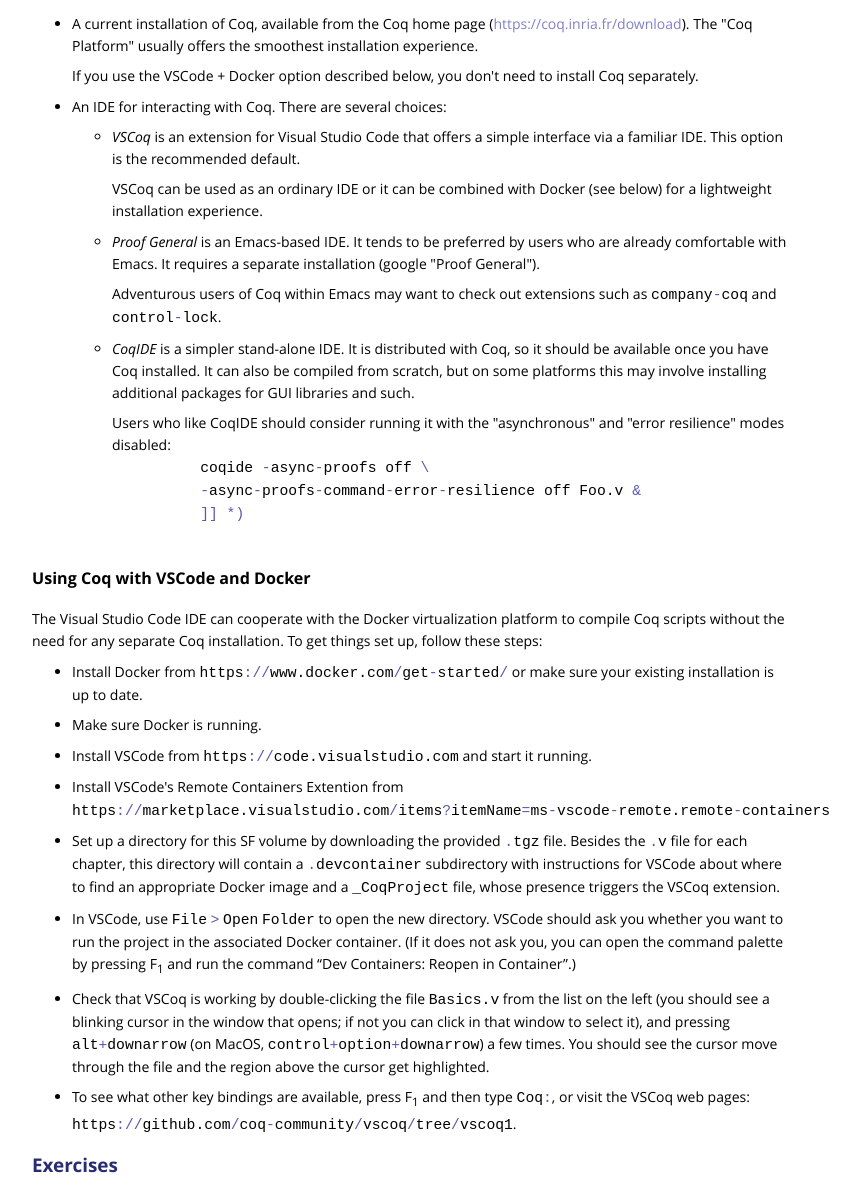
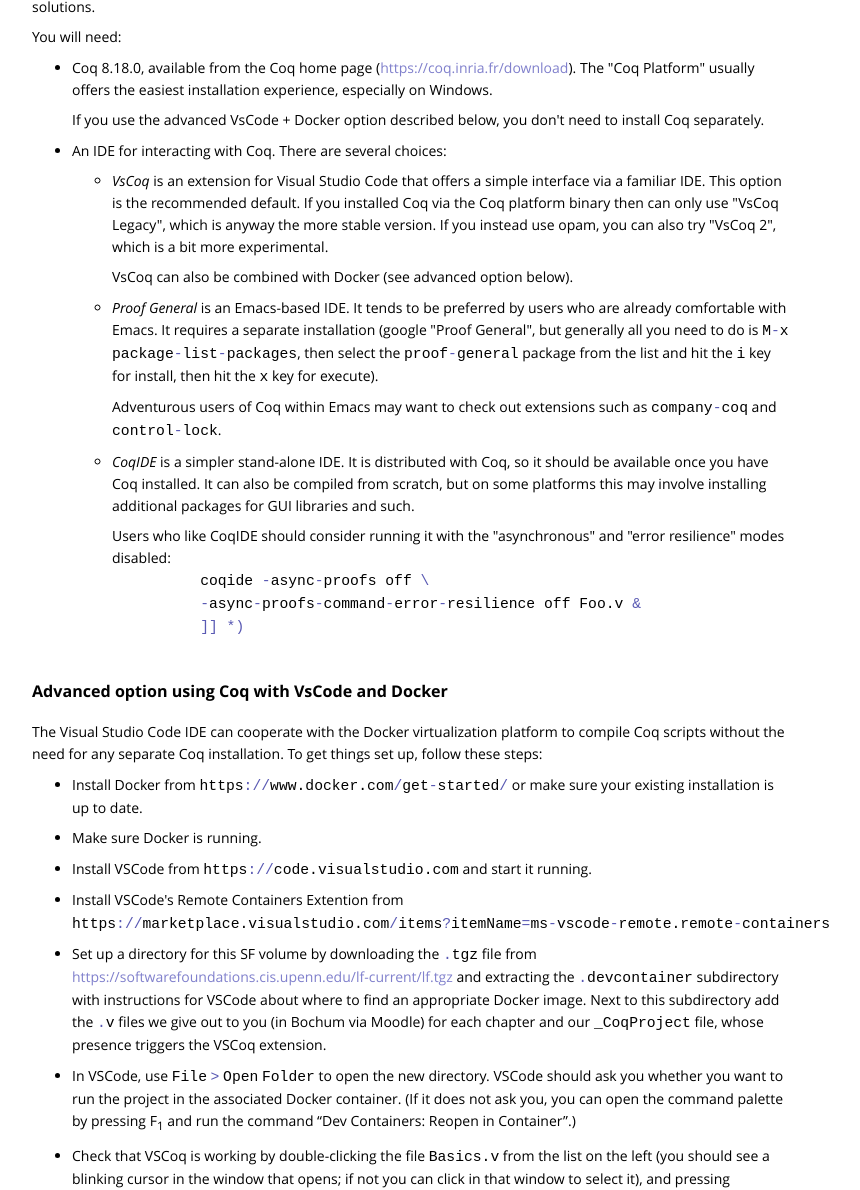
Before and after one commit to mpi-sp-pap-2024-25/mpi-sp-pap-2024-25.github.io, a plain HTML site: page book-lf/Preface.html in a window 1280 px wide. Shown: the part 3555-4745 px from the top of the page, without its empty margins (236-1096 px from the left). Drawn offline with Linux system fonts and the light colour scheme.

Commit message:
sync book+slides-lf

```diff
--- a/book-lf/Preface.html
+++ b/book-lf/Preface.html
@@ -369,7 +369,9 @@
 <div class="paragraph"> </div>
 
  Coq runs on Windows, Linux, and macOS.  The files in this book
-    have been tested with Coq 8.17.1.
+    have been tested with various Coq versions, but for ensuring
+    reproducibility of auto-grading for our lecture in Bochum please
+    use Coq 8.18.0 for your homework solutions.
 
 <div class="paragraph"> </div>
 
@@ -378,15 +380,15 @@
 <div class="paragraph"> </div>
 
 <ul class="doclist">
-<li> A current installation of Coq, available from the Coq home page
+<li> Coq 8.18.0, available from the Coq home page
       (<a href="https://coq.inria.fr/download"><span class="inlineref" <a href='https://coq.inria.fr/download</span></a>).'>https://coq.inria.fr/download</span></a>).</a>
-      The "Coq Platform" usually offers the smoothest installation
-      experience.
+      The "Coq Platform" usually offers the easiest installation
+      experience, especially on Windows.
 
 <div class="paragraph"> </div>
 
-      If you use the VSCode + Docker option described below, you don't
-      need to install Coq separately.
+      If you use the advanced VsCode + Docker option described below,
+      you don't need to install Coq separately.
 
 <div class="paragraph"> </div>
 
@@ -397,15 +399,16 @@
 <div class="paragraph"> </div>
 
 <ul class="doclist">
-<li> <i>VSCoq</i> is an extension for Visual Studio Code that offers a
+<li> <i>VsCoq</i> is an extension for Visual Studio Code that offers a
           simple interface via a familiar IDE.  This option is the
-          recommended default.
+          recommended default. If you installed Coq via the Coq
+          platform binary then can only use "VsCoq Legacy", which is
+          anyway the more stable version. If you instead use opam, you
+          can also try "VsCoq 2", which is a bit more experimental.
 
 <div class="paragraph"> </div>
 
-          VSCoq can be used as an ordinary IDE or it can be combined
-          with Docker (see below) for a lightweight installation
-          experience.
+          VsCoq can also be combined with Docker (see advanced option below).
 
 <div class="paragraph"> </div>
 
@@ -413,8 +416,10 @@
 </li>
 <li> <i>Proof General</i> is an Emacs-based IDE.  It tends to be
           preferred by users who are already comfortable with Emacs.
-          It requires a separate installation (google "Proof
-          General").
+          It requires a separate installation (google "Proof General",
+          but generally all you need to do is <span class="inlinecode"><span class="id" title="var">M</span>-<span class="id" title="var">x</span></span> <span class="inlinecode"><span class="id" title="var">package</span>-<span class="id" title="var">list</span>-<span class="id" title="var">packages</span></span>,
+          then select the <span class="inlinecode"><span class="id" title="var">proof</span>-<span class="id" title="var">general</span></span> package from the list and
+          hit the <span class="inlinecode"><span class="id" title="var">i</span></span> key for install, then hit the <span class="inlinecode"><span class="id" title="var">x</span></span> key for execute).
 
 <div class="paragraph"> </div>
 
@@ -448,7 +453,7 @@
 
 </li>
 </ul>
-<a id="lab9"></a><h3 class="section">Using Coq with VSCode and Docker</h3>
+<a id="lab9"></a><h3 class="section">Advanced option using Coq with VsCode and Docker</h3>
 
 <div class="paragraph"> </div>
 
@@ -489,11 +494,12 @@
 
 </li>
 <li> Set up a directory for this SF volume by downloading the
-      provided <span class="inlinecode">.<span class="id" title="var">tgz</span></span> file.  Besides the <span class="inlinecode">.<span class="id" title="var">v</span></span> file for each chapter,
-      this directory will contain a <span class="inlinecode">.<span class="id" title="var">devcontainer</span></span> subdirectory with
+      <span class="inlinecode">.<span class="id" title="var">tgz</span></span> file from <a href="https://softwarefoundations.cis.upenn.edu/lf-current/lf.tgz"><span class="inlineref" <a href='https://softwarefoundations.cis.upenn.edu/lf-current/lf.tgz</span></a>'>https://softwarefoundations.cis.upenn.edu/lf-current/lf.tgz</span></a></a>
+      and extracting the <span class="inlinecode">.<span class="id" title="var">devcontainer</span></span> subdirectory with
       instructions for VSCode about where to find an appropriate
-      Docker image and a <span class="inlinecode"><span class="id" title="var">_CoqProject</span></span> file, whose presence triggers
-      the VSCoq extension.
+      Docker image. Next to this subdirectory add the <span class="inlinecode">.<span class="id" title="var">v</span></span> files
+      we give out to you (in Bochum via Moodle) for each chapter
+      and our <span class="inlinecode"><span class="id" title="var">_CoqProject</span></span> file, whose presence triggers the VSCoq extension.
 
 <div class="paragraph"> </div>
 
@@ -686,7 +692,7 @@
 </div>
 <div class="code">
 <br/>
-<span class="comment">(*&nbsp;2024-10-12&nbsp;18:06&nbsp;*)</span><br/>
+<span class="comment">(*&nbsp;2024-10-13&nbsp;20:09&nbsp;*)</span><br/>
 </span></div>
 </div>
 
```
Also changed, not shown: book-lf/Basics.html (+6 -7 lines), book-lf/index.html (+1 -1 lines), slides-lf/Preface.html (+24 -18 lines), slides-lf/index.html (+1 -1 lines).
